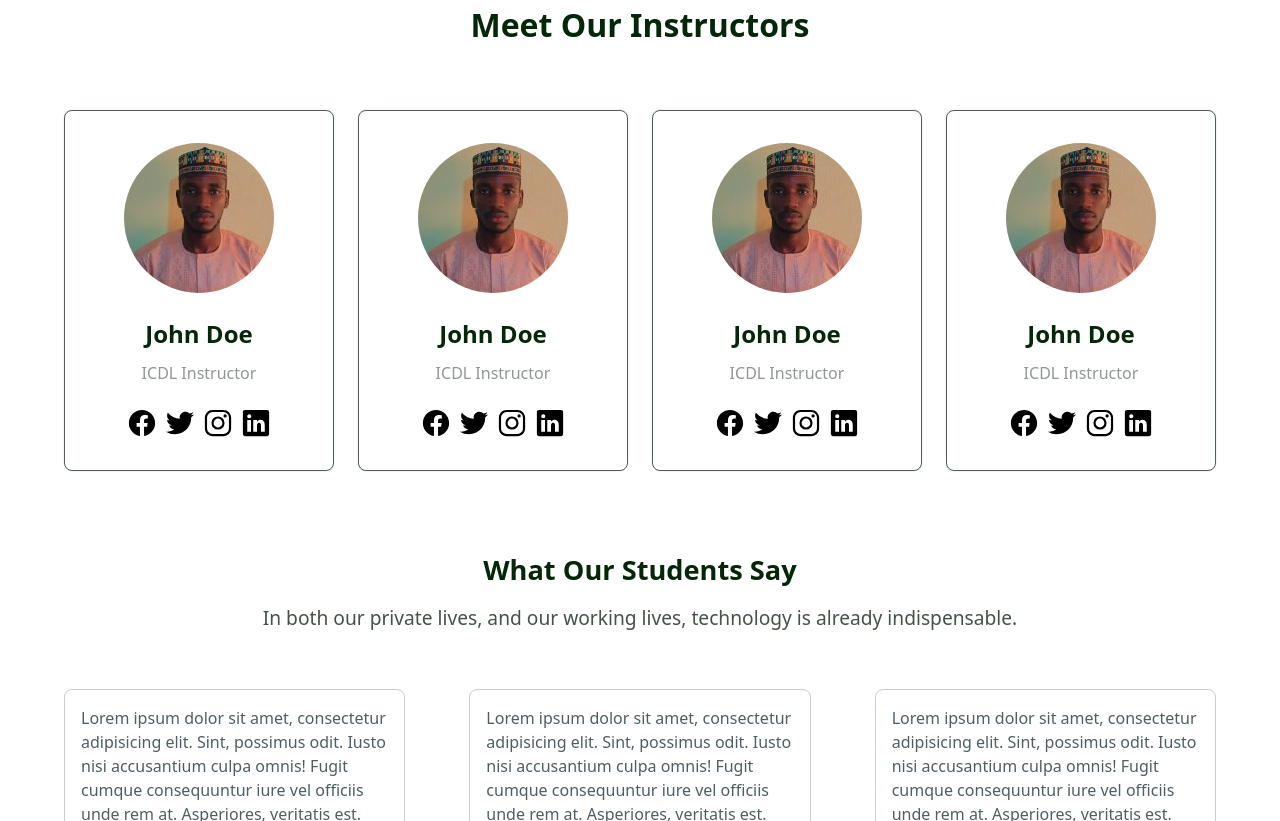
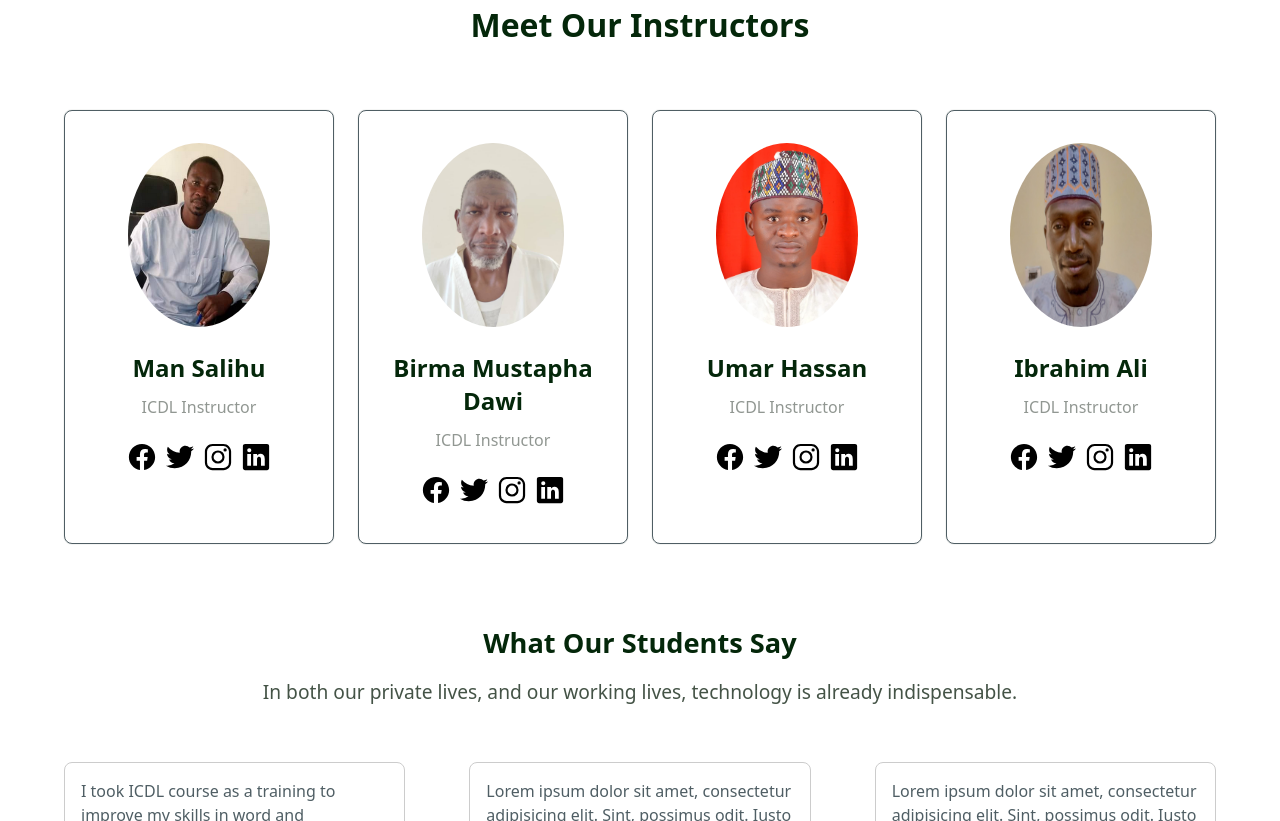
Before and after one commit to bulamagk/icdlcoewakabiu, a plain HTML site: page index.html in a window 1280 px wide. Shown: the part 2912-3733 px from the top of the page. Drawn offline with Linux system fonts and the light colour scheme.

Commit message:
Added Instructors

```diff
--- a/assets/css/style.css
+++ b/assets/css/style.css
@@ -676,7 +676,9 @@ ul.menu--right {
 }
 
 .instructor > img {
-  border-radius: 50%;
+  border-radius: 100%;
+  width: 70%;
+  height: 50%;
 }
 
 .instructor__name h3 {
@@ -686,6 +688,7 @@ ul.menu--right {
 
 .instructor__name p {
   color: var(--clr-gray-light);
+  text-align: center;
 }
 
 .instructor__socials {
@@ -752,6 +755,8 @@ ul.menu--right {
 
 .student img {
   border-radius: 50%;
+  max-width: 100%;
+  width: 25%;
 }
 
 .student h3 {
--- a/index.html
+++ b/index.html
@@ -151,10 +151,10 @@
           <h3>COEWAKABIU in</h3>
           <h2>Partnership with <span>ICDL</span> Now</h2>
           <p>
-            ICDL Certification is now available in JSCOELS, Nigeria & over 100
-            Countries, via more than 20 thousand Test Centres. Over the last 22
-            years, over 70 Million ICDL tests have been completed by more than
-            16 million people worldwide.
+            ICDL Certification is now available in COEWAKABIU, Nigeria & over
+            100 Countries, via more than 20 thousand Test Centres. Over the last
+            22 years, over 70 Million ICDL tests have been completed by more
+            than 16 million people worldwide.
           </p>
           <section class="hero__buttons">
             <a href="#" class="btn btn--primary" onclick="toggleModal()"
@@ -337,9 +337,9 @@
 
         <section class="instructors-list">
           <section class="instructor">
-            <img src="./assets/img/inst1.jpeg" alt="" />
+            <img src="./assets/img/Man Salihu.png" alt="" />
             <section class="instructor__name">
-              <h3 class="heading-2">John Doe</h3>
+              <h3 class="heading-2">Man Salihu</h3>
               <p>ICDL Instructor</p>
             </section>
             <section class="instructor__socials">
@@ -357,9 +357,9 @@
           </section>
 
           <section class="instructor">
-            <img src="./assets/img/inst1.jpeg" alt="" />
+            <img src="./assets/img/Birma Mustapha Dawi.jpeg" alt="" />
             <section class="instructor__name">
-              <h3 class="heading-2">John Doe</h3>
+              <h3 class="heading-2">Birma Mustapha Dawi</h3>
               <p>ICDL Instructor</p>
             </section>
             <section class="instructor__socials">
@@ -377,9 +377,9 @@
           </section>
 
           <section class="instructor">
-            <img src="./assets/img/inst1.jpeg" alt="" />
+            <img src="./assets/img/Umar Hassan.jpeg" alt="" />
             <section class="instructor__name">
-              <h3 class="heading-2">John Doe</h3>
+              <h3 class="heading-2">Umar Hassan</h3>
               <p>ICDL Instructor</p>
             </section>
             <section class="instructor__socials">
@@ -397,9 +397,9 @@
           </section>
 
           <section class="instructor">
-            <img src="./assets/img/inst1.jpeg" alt="" />
+            <img src="./assets/img/Ibrahim Ali.jpeg" alt="" />
             <section class="instructor__name">
-              <h3 class="heading-2">John Doe</h3>
+              <h3 class="heading-2">Ibrahim Ali</h3>
               <p>ICDL Instructor</p>
             </section>
             <section class="instructor__socials">
@@ -430,18 +430,22 @@
           <article class="testimony">
             <section class="testimony__text">
               <p>
-                Lorem ipsum dolor sit amet, consectetur adipisicing elit. Sint,
-                possimus odit. Iusto nisi accusantium culpa omnis! Fugit cumque
-                consequuntur iure vel officiis unde rem at. Asperiores,
-                veritatis est. Quia, beatae!
+                I took ICDL course as a training to improve my skills in word
+                and spreadsheet and other packages as an academic. The tutorial
+                was thorough and well taught. The most interesting part of the
+                the training was the test questions which were standard and
+                covers everything taught. I am proud to be one of those that
+                made the required 75+ mark. I strongly recommend the course to
+                students and lecturers willing to excel in the teaching and
+                learning field.
               </p>
               <section class="speech-icon"></section>
             </section>
             <section class="student">
-              <img src="./assets/img/student3.jpeg" alt="" />
+              <img src="./assets/img/Yuba Asugu Garba.png" alt="" />
               <section>
-                <h3>John Doe</h3>
-                <p>Developer</p>
+                <h3>Yuba Asugu Garba</h3>
+                <p>Academician</p>
               </section>
             </section>
           </article>
```
Also changed, not shown: assets/img/Birma Mustapha Dawi.jpeg (added), assets/img/Ibrahim Ali.jpeg (added), assets/img/Man Salihu.png (added), assets/img/Umar Hassan.jpeg (added), assets/img/Yuba Asugu Garba.png (added).
